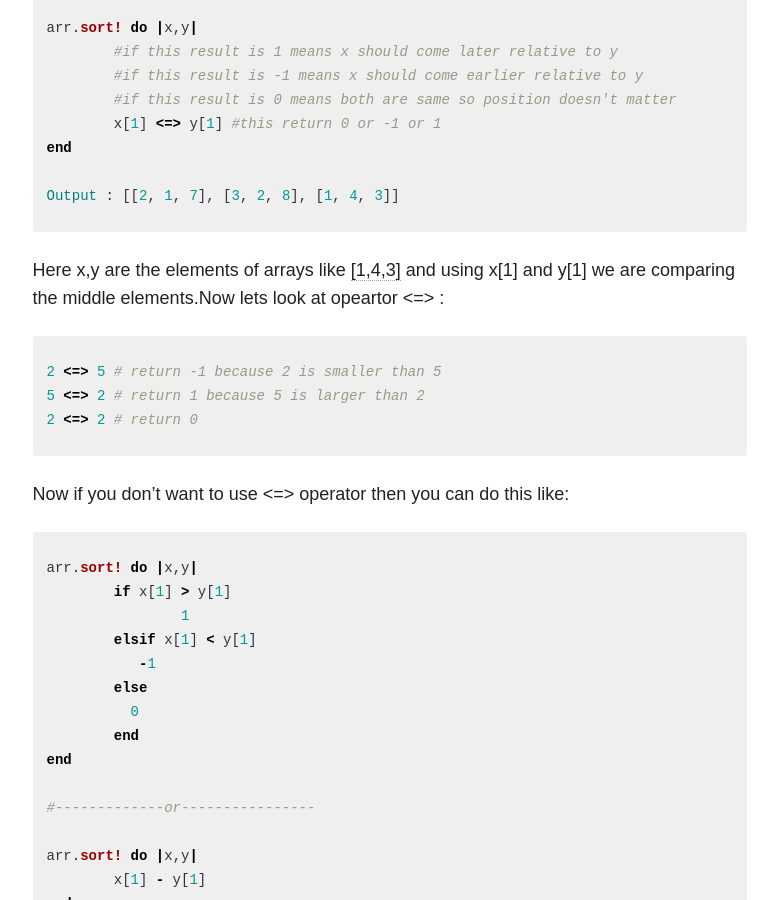
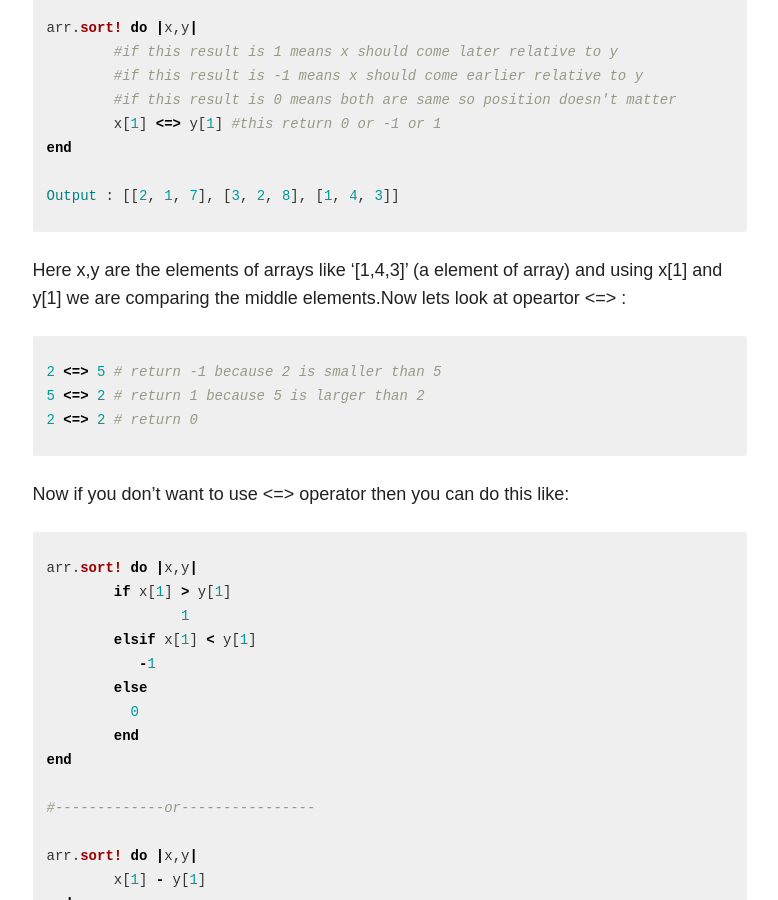
Before and after one commit to shobhit-garg/shobhit-garg.github.io, a Jekyll site: the page built from _posts/blog/2015-01-10-custom-sort.markdown, in a window 1280 px wide and 900 px high, scrolled down 1045 px. Shown: the whole window, without its empty margins (347-1125 px from the left). Built offline with Jekyll 4.4.1, drawn with Linux system fonts in a browser that asks for light colours; nearby versions of some CDN libraries; comment, search, counter and statistics services are not loaded.

Commit message:
Update 2015-01-10-custom-sort.markdown

```diff
--- a/_posts/blog/2015-01-10-custom-sort.markdown
+++ b/_posts/blog/2015-01-10-custom-sort.markdown
@@ -34,7 +34,7 @@
 {% endhighlight %}
 
 
-Here x,y are the elements of arrays like [[1,4,3]](a element of array) and using x[1] and y[1] we are comparing the middle elements.Now lets look at opeartor <=> :
+Here x,y are the elements of arrays like '[1,4,3]' (a element of array) and using x[1] and y[1] we are comparing the middle elements.Now lets look at opeartor <=> :
 
 {% highlight ruby %}
 2 <=> 5 # return -1 because 2 is smaller than 5
```
